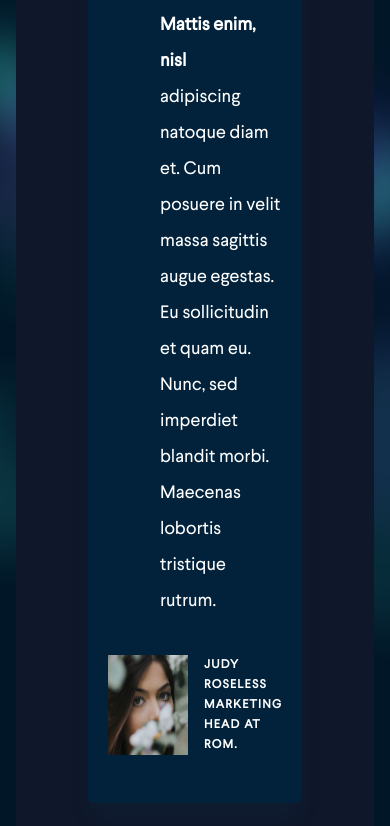
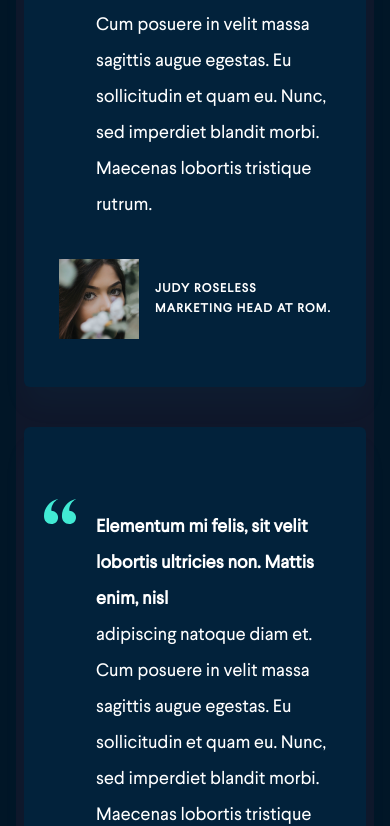
Before and after one commit to youcefkh/Night-Trips, a Vue app: page / in a window 390 px wide. Shown: the part 5146-5972 px from the top of the page. Built offline with nearby package versions, Linux system fonts and the light colour scheme.

Commit message:
remove padding on mobile

```diff
--- a/src/components/TestimonialsSection.vue
+++ b/src/components/TestimonialsSection.vue
@@ -4,7 +4,7 @@ import Card from "./Card.vue";
 
 <template>
   <section
-    class="flex justify-center items-center self-stretch px-16 py-12 w-full bg-slate-900 mt-60 mb-40 relative"
+    class="flex justify-center items-center self-stretch md:px-16 py-12 w-full bg-slate-900 mt-60 mb-40 relative"
   >
     <div class="absolute top-[-40px] left-[50%] translate-x-[-50%] h-[70px] w-[2px] bg-white"></div>
     <div class="flex flex-col mt-14 mb-12 max-w-full w-[1044px] max-md:my-10">
```
